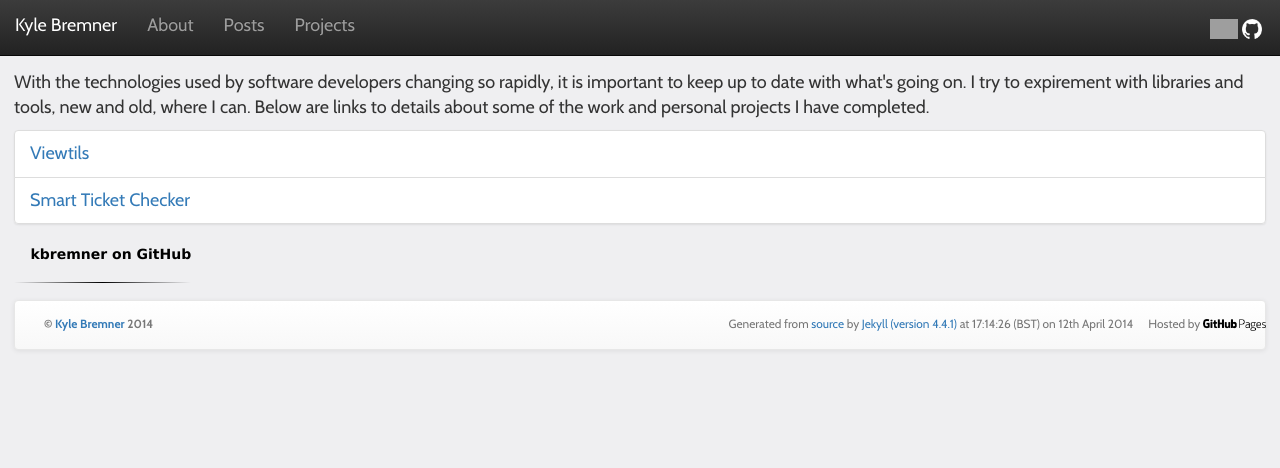
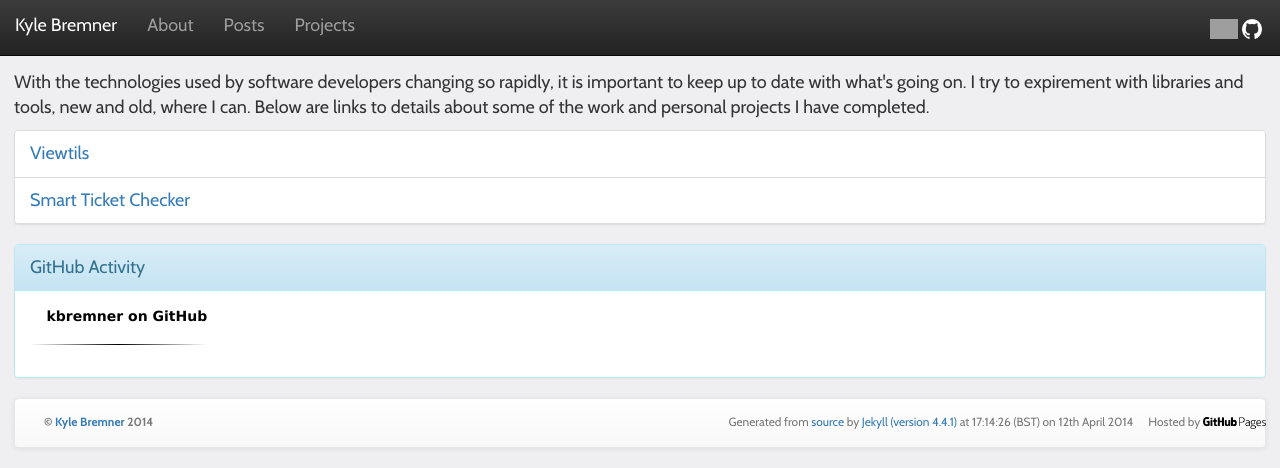
Before and after one commit to kbremner/kbremner.github.io, a Jekyll site: the page built from projects/index.html, in a window 1280 px wide. Shown: the top 468 px of the page. Built offline with Jekyll 4.4.1, drawn with Linux system fonts in a browser that asks for light colours; nearby versions of some CDN libraries; some web fonts are replaced; Markdown is read by kramdown in place of the engine named in the settings; grey boxes are pictures that could not be loaded.

Commit message:
Updated index.html

```diff
--- a/projects/index.html
+++ b/projects/index.html
@@ -21,4 +21,7 @@ published: true
 <li class="list-group-item"><a href="Viewtils.html">Viewtils</a></li>
 <li class="list-group-item"><a href="smart_ticket_checker.html">Smart Ticket Checker</a></li>
 </ul>
-<div id="github-timeline-widget"></div>
+<div class="panel panel-info">
+  <div class="panel-heading">GitHub Activity</div>
+  <div id="github-timeline-widget" class="panel-body"></div>
+</div>
```
